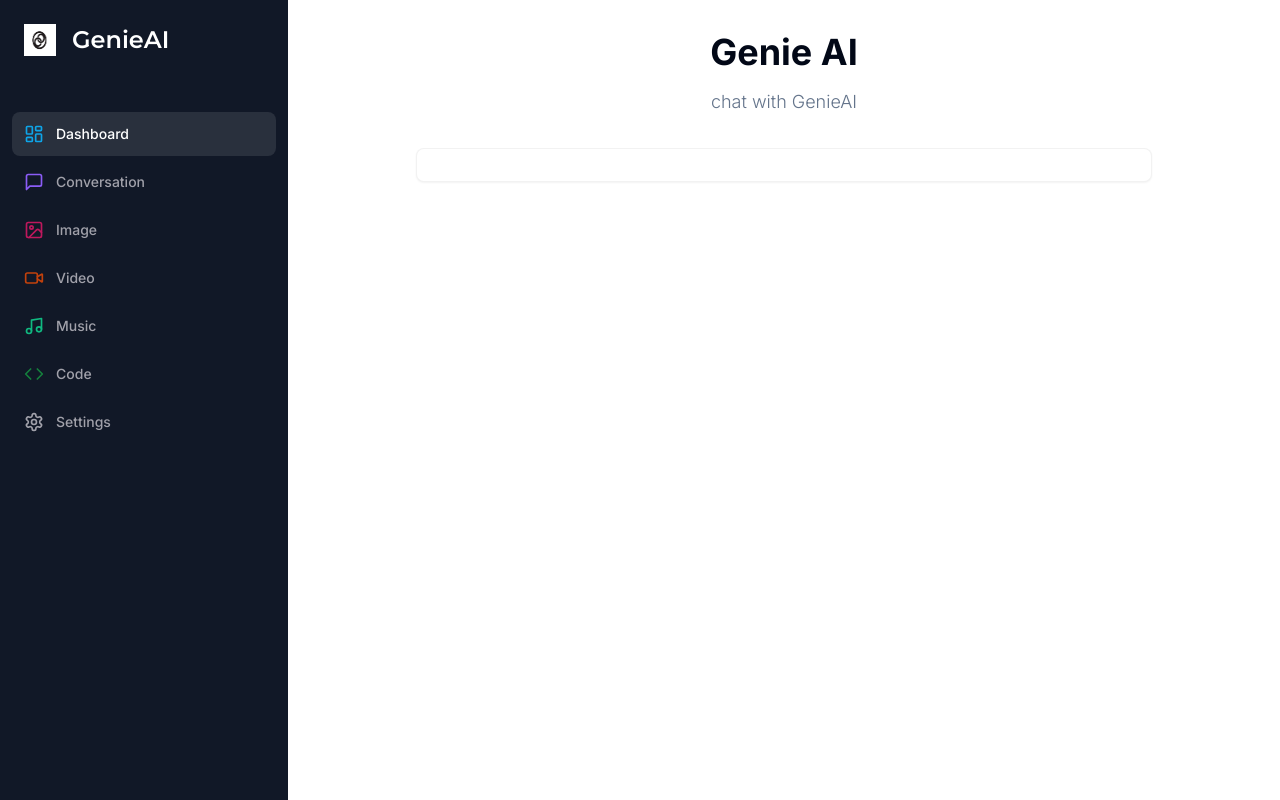
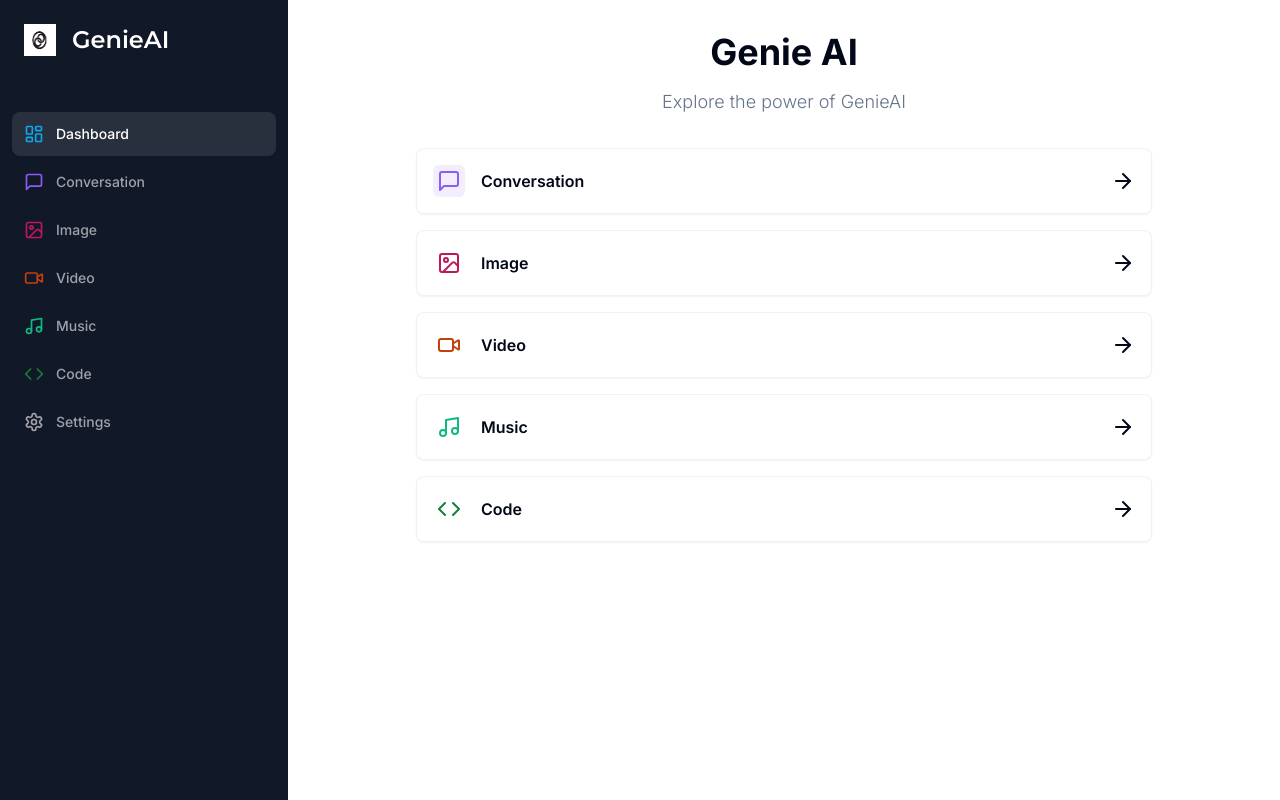
Before and after one commit to steninkgeorge/Genie, a Next.js app: page /dashboard in a window 1280 px wide. Built offline with nearby package versions, Linux system fonts and the light colour scheme.

Commit message:
first page done

```diff
--- a/app/(dashboard)/(routes)/dashboard/page.tsx
+++ b/app/(dashboard)/(routes)/dashboard/page.tsx
@@ -2,15 +2,45 @@
 'use client';
 
 import { Card } from "@/components/ui/card";
-import { MessageSquare } from "lucide-react";
+import { ArrowRight, Code, ImageIcon, MessageSquare, Music, VideoIcon } from "lucide-react";
+import { cn } from "@/lib/utils";
 
-const tools=[{
+const tools=[
+  {
   label:'Conversation',
   icon:MessageSquare,
   color:'text-violet-500',
   bgColor:'bg-violet-500/10',
   href:'/conversation'
-}]
+},
+
+{
+  label:'Image ',
+  icon:ImageIcon,
+  href:"/image",
+  color:"text-pink-700"
+},
+{
+  label:'Video ',
+  icon:VideoIcon,
+  href:"/video",
+  color:"text-orange-700"
+},
+{
+  label:'Music',
+  icon:Music,
+  href:"/music",
+  color:"text-emerald-500"
+},
+{
+  label:'Code',
+  icon:Code,
+  href:"/code",
+  color:"text-green-700"
+},
+
+
+]
 
 
 
@@ -19,7 +49,7 @@ export default function DashboardPage() {
     <div>
         <div className="mb-8 space-y-4">
           <h2 className="text-2xl md:text-4xl font-bold text-center">Genie AI</h2>
-          <p className="text-muted-foreground font-light text-sm md:text-lg text-center">chat with GenieAI</p>
+          <p className="text-muted-foreground font-light text-sm md:text-lg text-center">Explore the power of GenieAI</p>
 
         </div>
         <div className="px-4 md:px-20 lg:px-32 space-y-4">
@@ -28,6 +58,17 @@ export default function DashboardPage() {
               <Card key={tool.href}
               className="p-4 border-black/5 flex items-center justify-between transition cursor-pointer hover:shadow-md">
 
+                <div className="flex items-center gap-x-4 ">
+                  <div className={cn('w-fit p-1 rounded-md',tool.bgColor)}>
+                   <tool.icon className={cn('w-6 h-6',tool.color)}/>
+                  </div>
+                  <div className="font-semibold">
+                  {tool.label}
+                </div>
+
+                </div>
+
+                <ArrowRight className="w-6 h-6"/>
               </Card>
             ))
           }
```
